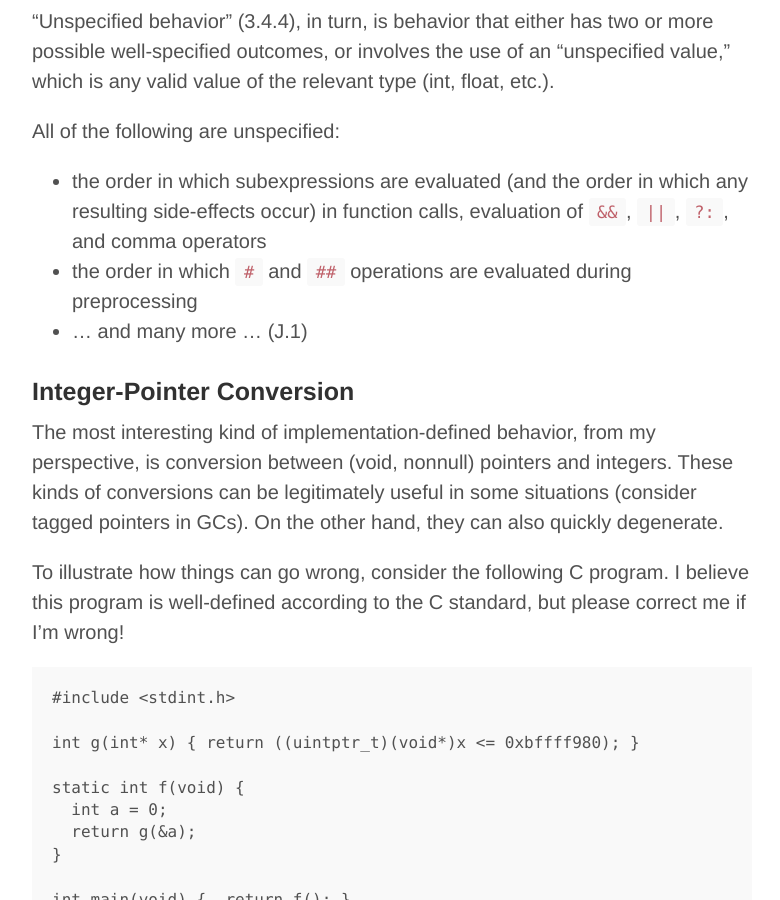
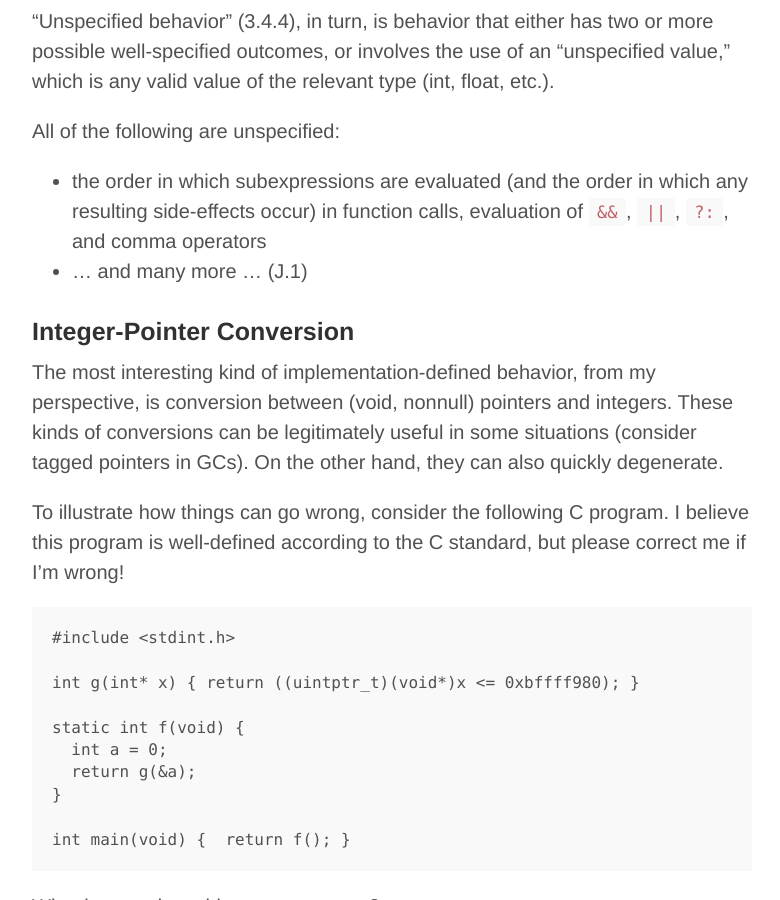
Before and after one commit to gstew5/gstew5.github.io, a Jekyll site: the page built from index.html, in a window 1280 px wide and 900 px high, scrolled down 1154 px. Shown: the whole window, without its empty margins (248-1028 px from the left). Built offline with Jekyll 4.4.1, drawn with Linux system fonts in a browser that asks for light colours; Markdown is read by kramdown in place of the engine named in the settings; the list of posts is cut into pages by our own code.

Commit message:
Update 2014-07-21-implementation-defined-behavior-in-c.md

```diff
--- a/_posts/2014-07-21-implementation-defined-behavior-in-c.md
+++ b/_posts/2014-07-21-implementation-defined-behavior-in-c.md
@@ -31,7 +31,6 @@ Here are some examples:
 
 All of the following are unspecified:
 * the order in which subexpressions are evaluated (and the order in which any resulting side-effects occur) in function calls, evaluation of `&&`, `||`, `?:`, and comma operators
-* the order in which `#` and `##` operations are evaluated during preprocessing
 * ... and many more ... (J.1)
 
 ### Integer-Pointer Conversion
```
